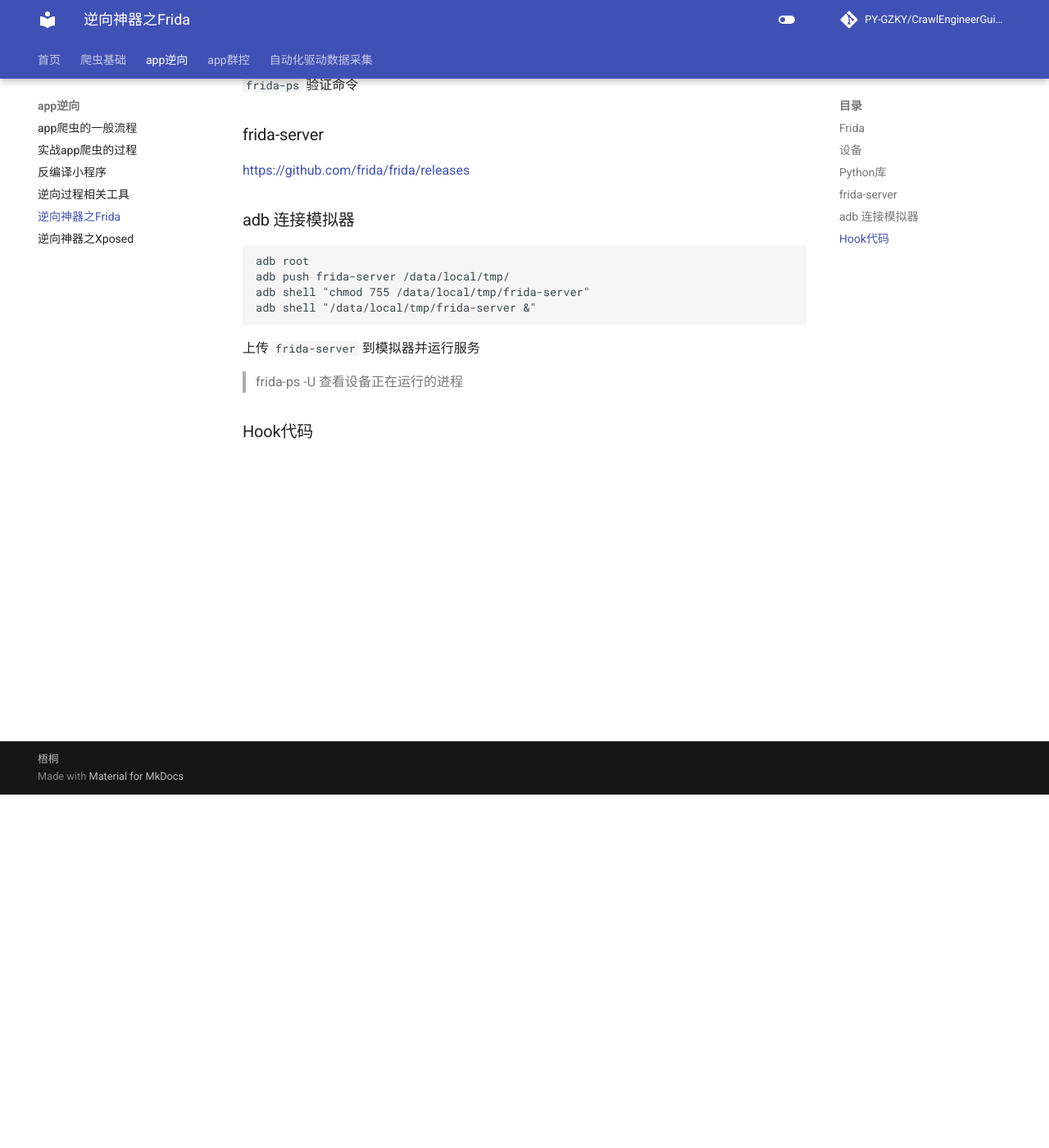
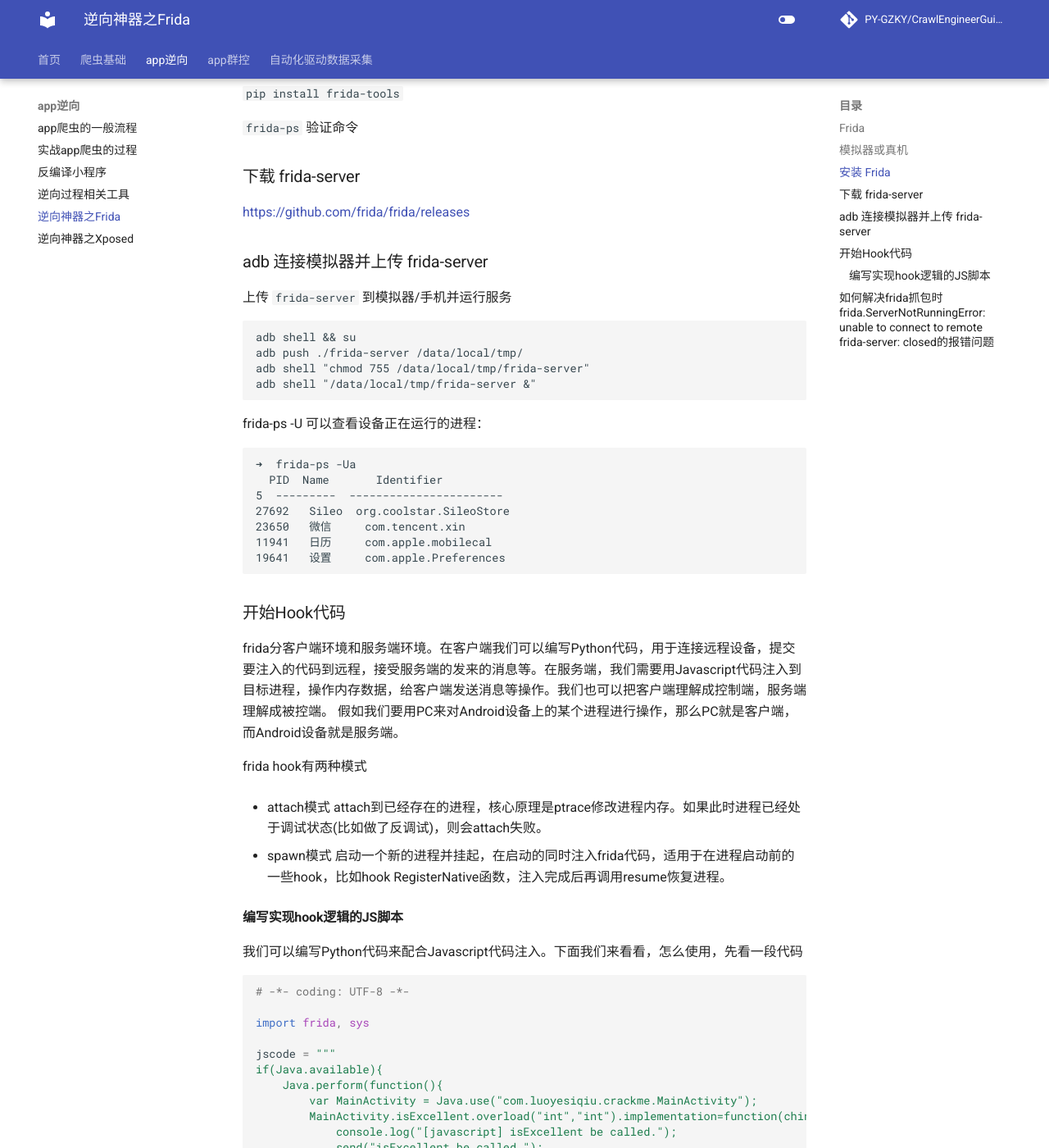
Before and after one commit to PY-GZKY/CrawlEngineerGuide, an MkDocs documentation site: the page built from docs/逆向神器之Frida.md, in a window 1280 px wide and 1400 px high, scrolled down 431 px. Shown: the whole window at 82% size. Built offline with MkDocs 1.6.1 and Material for MkDocs 9.7.7, drawn with Linux system fonts in a browser that asks for light colours; comment, search, counter and statistics services are not loaded; some of the changed text lies outside the part shown.

Commit message:
Update 逆向神器之Frida.md

````diff
--- a/docs/逆向神器之Frida.md
+++ b/docs/逆向神器之Frida.md
@@ -1,28 +1,153 @@
 ### Frida
 
-> [https://Frida.com](https://Frida.com)
+Frida 是一个强大的跨平台的动态插桩工具，可以用来hook各种函数，修改函数参数，修改函数返回值等等。Frida支持Windows、macOS、Linux、iOS、Android等多个平台，支持多种语言，如JavaScript、Python、Swift、Objective-C等。
 
-### 设备
-模拟器或真机
+### 模拟器或真机
 
-### Python库
+### 安装 Frida
+
+`pip install frida`
 
 `pip install frida-tools`
 
 `frida-ps` 验证命令
 
-### frida-server
+### 下载 frida-server
+
 [https://github.com/frida/frida/releases](https://github.com/frida/frida/releases)
 
-### adb 连接模拟器
+### adb 连接模拟器并上传 frida-server
+
+上传 `frida-server` 到模拟器/手机并运行服务
+
 ```
-adb root
-adb push frida-server /data/local/tmp/
+adb shell && su
+adb push ./frida-server /data/local/tmp/
 adb shell "chmod 755 /data/local/tmp/frida-server"
 adb shell "/data/local/tmp/frida-server &"
 ```
-上传  `frida-server` 到模拟器并运行服务
 
-> frida-ps -U  查看设备正在运行的进程
+frida-ps -U 可以查看设备正在运行的进程：
 
-### Hook代码
+```text
+➜  frida-ps -Ua
+  PID  Name       Identifier
+5  ---------  -----------------------
+27692   Sileo  org.coolstar.SileoStore
+23650   微信     com.tencent.xin
+11941   日历     com.apple.mobilecal
+19641   设置     com.apple.Preferences
+```
+
+### 开始Hook代码
+
+frida分客户端环境和服务端环境。在客户端我们可以编写Python代码，用于连接远程设备，提交要注入的代码到远程，接受服务端的发来的消息等。在服务端，我们需要用Javascript代码注入到目标进程，操作内存数据，给客户端发送消息等操作。我们也可以把客户端理解成控制端，服务端理解成被控端。
+假如我们要用PC来对Android设备上的某个进程进行操作，那么PC就是客户端，而Android设备就是服务端。
+
+frida hook有两种模式
+
+- attach模式
+  attach到已经存在的进程，核心原理是ptrace修改进程内存。如果此时进程已经处于调试状态(比如做了反调试)，则会attach失败。
+
+- spawn模式
+  启动一个新的进程并挂起，在启动的同时注入frida代码，适用于在进程启动前的一些hook，比如hook RegisterNative函数，注入完成后再调用resume恢复进程。
+
+#### 编写实现hook逻辑的JS脚本
+
+我们可以编写Python代码来配合Javascript代码注入。下面我们来看看，怎么使用，先看一段代码
+
+```python
+# -*- coding: UTF-8 -*-
+
+import frida, sys
+
+jscode = """
+if(Java.available){
+    Java.perform(function(){
+        var MainActivity = Java.use("com.luoyesiqiu.crackme.MainActivity");
+        MainActivity.isExcellent.overload("int","int").implementation=function(chinese,math){
+            console.log("[javascript] isExcellent be called.");
+            send("isExcellent be called.");
+            return this.isExcellent(95,96);
+        }
+    });
+
+}
+"""
+
+def on_message(message, data):
+    if message['type'] == 'send':
+        print("[*] {0}".format(message['payload']))
+    else:
+        print(message)
+
+
+# 查找USB设备并附加到目标进程
+session = frida.get_usb_device().attach('com.luoyesiqiu.crackme')
+# 在目标进程里创建脚本
+script = session.create_script(jscode)
+# 注册消息回调
+script.on('message', on_message)
+print('[*] Start attach')
+# 加载创建好的javascript脚本
+script.load()
+# 读取系统输入
+sys.stdin.read()
+```
+
+- 将上面的代码，保存为exp3.py
+- 执行adb shell 'su -c /data/local/tmp/frida-server'启动服务端
+- 运行目标App
+- 执行python exp3.py注入代码
+- 按返回键，再重新打开App,发现达到预期
+- 按Ctrl+C停止脚本和停止注入代码
+
+上面是一段Python代码，我们来分析它的步骤：
+
+- 通过调用frida.get_usb_device()方法来得到一个连接中的USB设备（Device类）实例
+- 调用Device类的attach()
+  方法来附加到目标进程并得到一个会话（Session类）实例，该方法有一个参数，参数是需要注入的进程名或者进程pid。如果需要Hook的代码在App的启动期执行，那么在调用attach方法前需要先调用Device类的spawn()
+  方法，这个方法也有一个参数，参数是进程名，该方法调用后会重启对应的进程，并返回新的进程pid。得到新的进程pid后，我们可以将这个进程pid传递给attach()方法来实现附加。
+- 接着调用Session类的create_script()方法创建一个脚本，传入需要注入的javascript代码并得到Script类实例
+- 调用Script类的on()方法添加一个消息回调，第一个参数是信号名，乖乖传入message就行，第二个是回调函数
+- 最后调用Script类的load()方法来加载刚才创建的脚本。
+
+除了 get_usb_device 方法，还有 get_remote_device 方法，可以用来连接远程设备，比如连接到局域网内的某个设备。
+
+```python
+import frida, sys
+
+
+def on_message(message, data):
+    print("[%s] => %s" % (message, data))
+
+
+session = frida.get_remote_device().attach('com.shizhuang.duapp')
+
+js_code1 = """
+Java.perform(function(){
+    console.log("1 start hook");
+    var ba = Java.use('com.shizhuang.duapp.common.helper.net.interceptor.HttpRequestInterceptor').$new();
+    if (ba){
+        console.log("2 find class");
+        ba.intercept.implementation = function(a1){
+            console.log("3 find method");
+            console.log(a1);
+            return ba.intercept(a1)
+        }
+    }
+})
+"""
+
+script = session.create_script(js_code1)
+script.on('message', on_message)
+script.load()
+sys.stdin.read()
+```
+
+frida 工具的意义就是可以让我们在不修改源码的情况下，对程序进行动态的调试和修改，这对于一些黑盒测试来说是非常有用的。
+
+### 如何解决frida抓包时frida.ServerNotRunningError: unable to connect to remote frida-server: closed的报错问题
+
+- 这种情况可能是因为你用的是模拟器,没有自带frida-server，你需要去下载一个:https://github.com/frida/frida/releases
+- 忘记开启端口转发 `adb forward tcp:27042 tcp:27042`（这个命令窗口不要关，不然服务端就关闭了）
````
